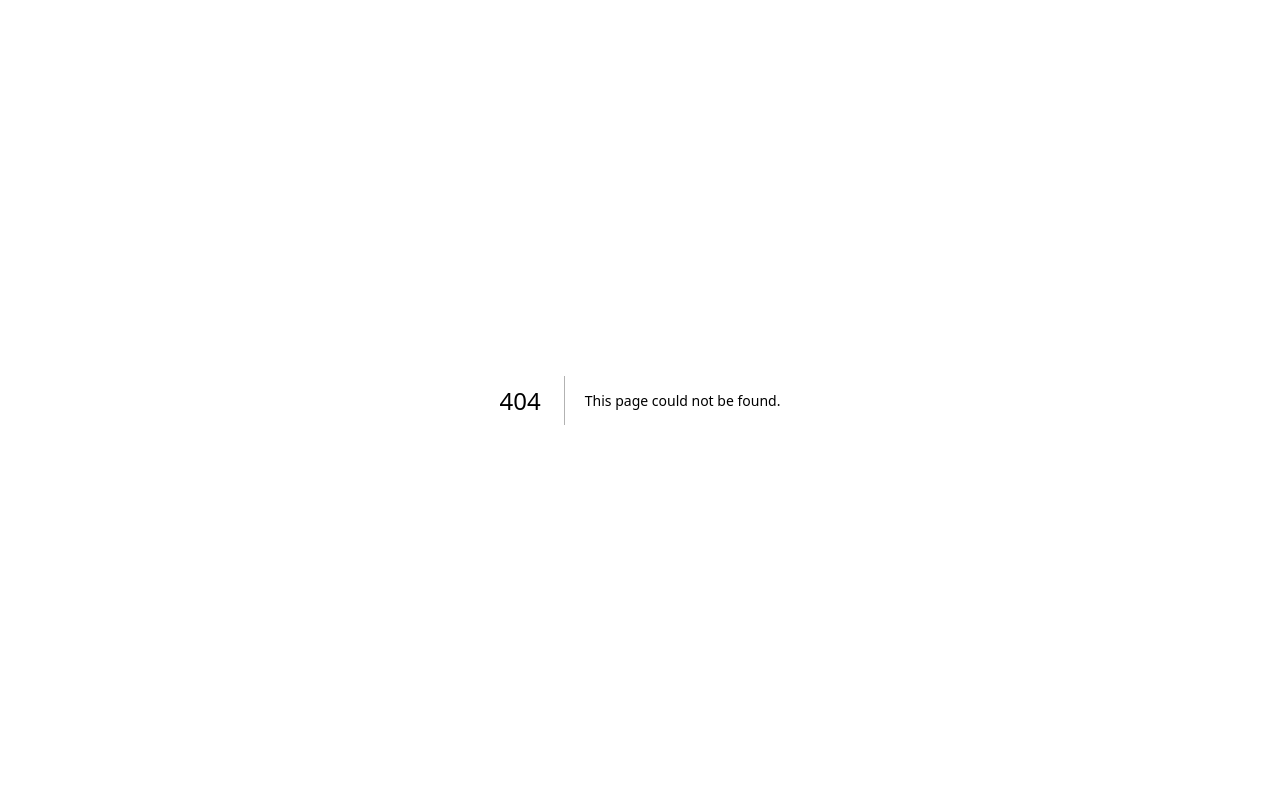
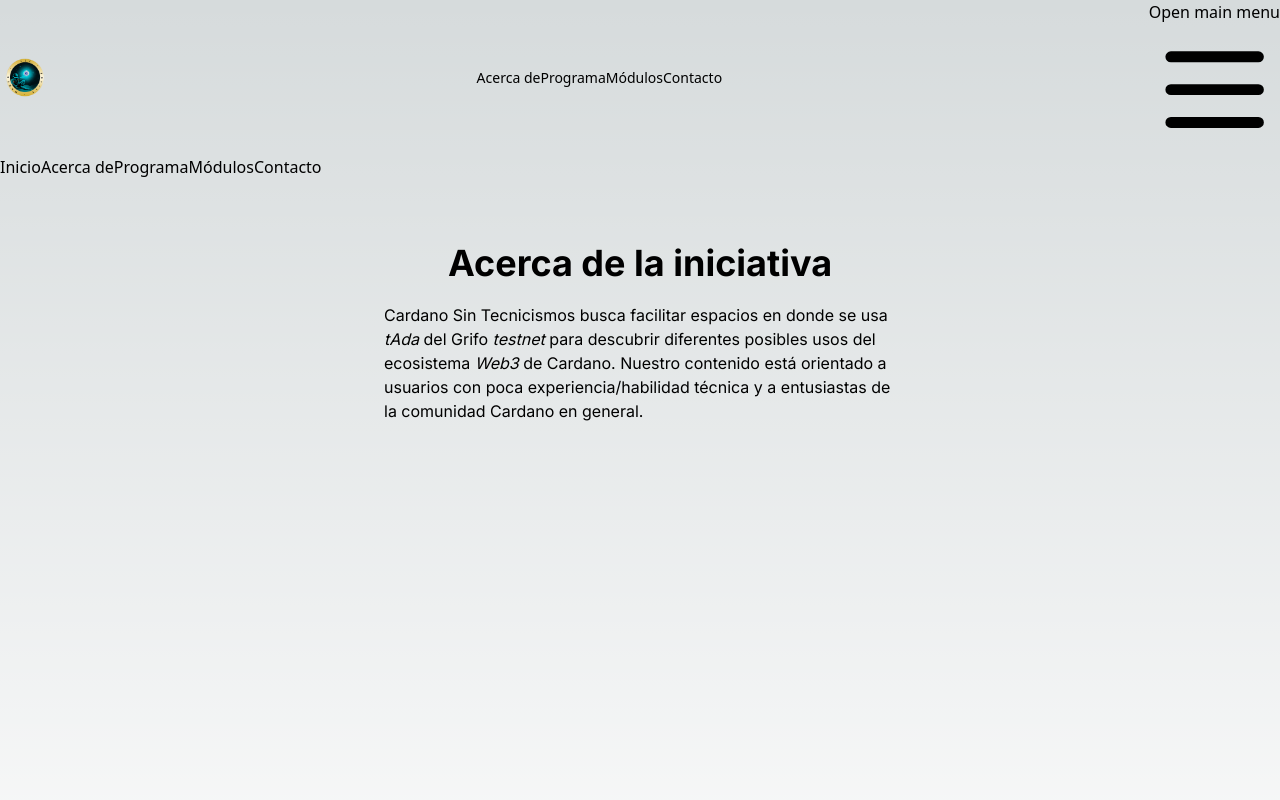
Before and after one commit to mayanhavoc/cst-nextjs-tailwind, a Next.js app: page /about in a window 1280 px wide. Before the commit this address had no page. Shown: the top 800 px of the page. Built offline with nearby package versions, Linux system fonts and the light colour scheme.

Commit message:
add about page

```diff
--- /dev/null
+++ b/src/pages/about.jsx
@@ -0,0 +1,32 @@
+import Layout from '@/Components/Layout';
+
+import { Inter } from 'next/font/google';
+
+const inter = Inter({ subsets: ['latin'] });
+
+const About = () => {
+	return (
+		<Layout title='Acerca de la iniciativa'>
+			<section
+				className={`flex min-h-screen flex-col p-16 items-center ${inter.className}`}>
+				<h2 className='text-4xl font-bold dark:text-white/90'>
+					Acerca de la iniciativa
+				</h2>
+				<div className='h-max max-w-lg flex flex-col justify-center items-center'>
+					<div className='container  my-5 '>
+						<p>
+							Cardano Sin Tecnicismos busca facilitar espacios en donde se usa{' '}
+							<span className='italic'>tAda</span> del Grifo{' '}
+							<span className='italic'>testnet</span> para descubrir diferentes
+							posibles usos del ecosistema <span className='italic'>Web3</span>{' '}
+							de Cardano. Nuestro contenido está orientado a usuarios con poca
+							experiencia/habilidad técnica y a entusiastas de la comunidad
+							Cardano en general.
+						</p>
+					</div>
+				</div>
+			</section>
+		</Layout>
+	);
+};
+export default About;
```
